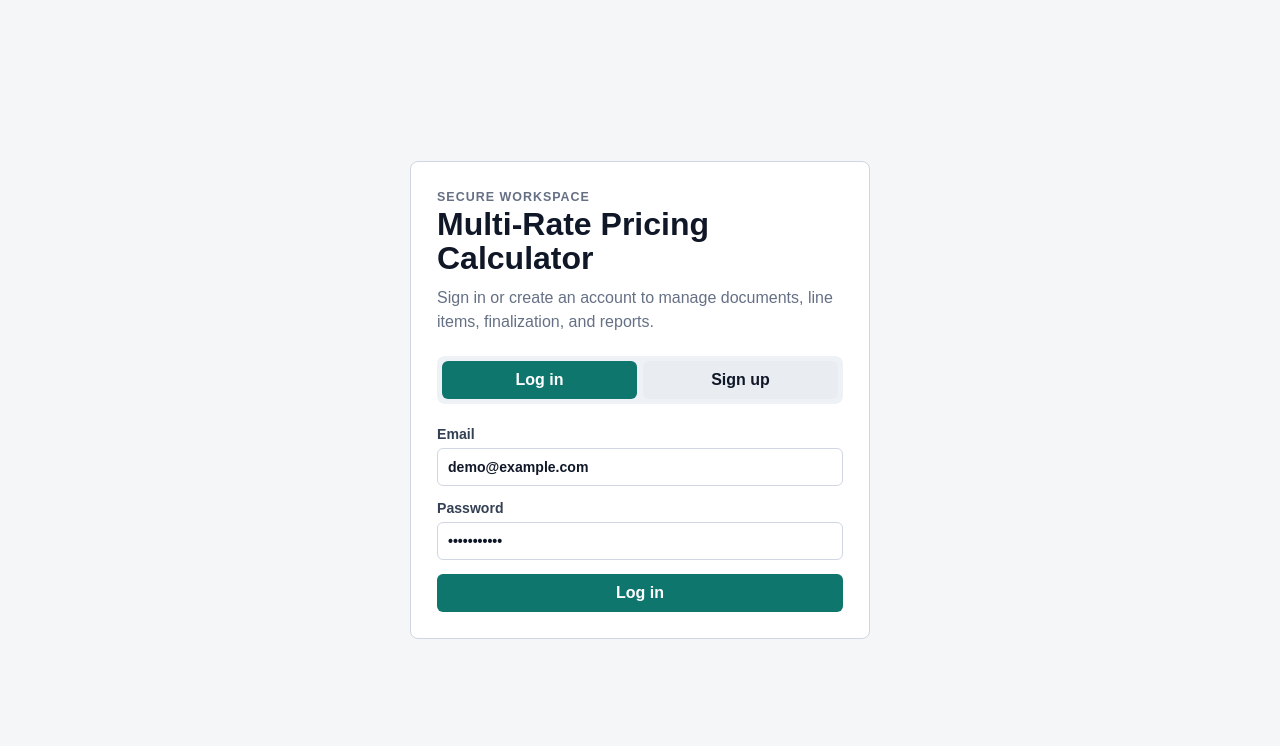
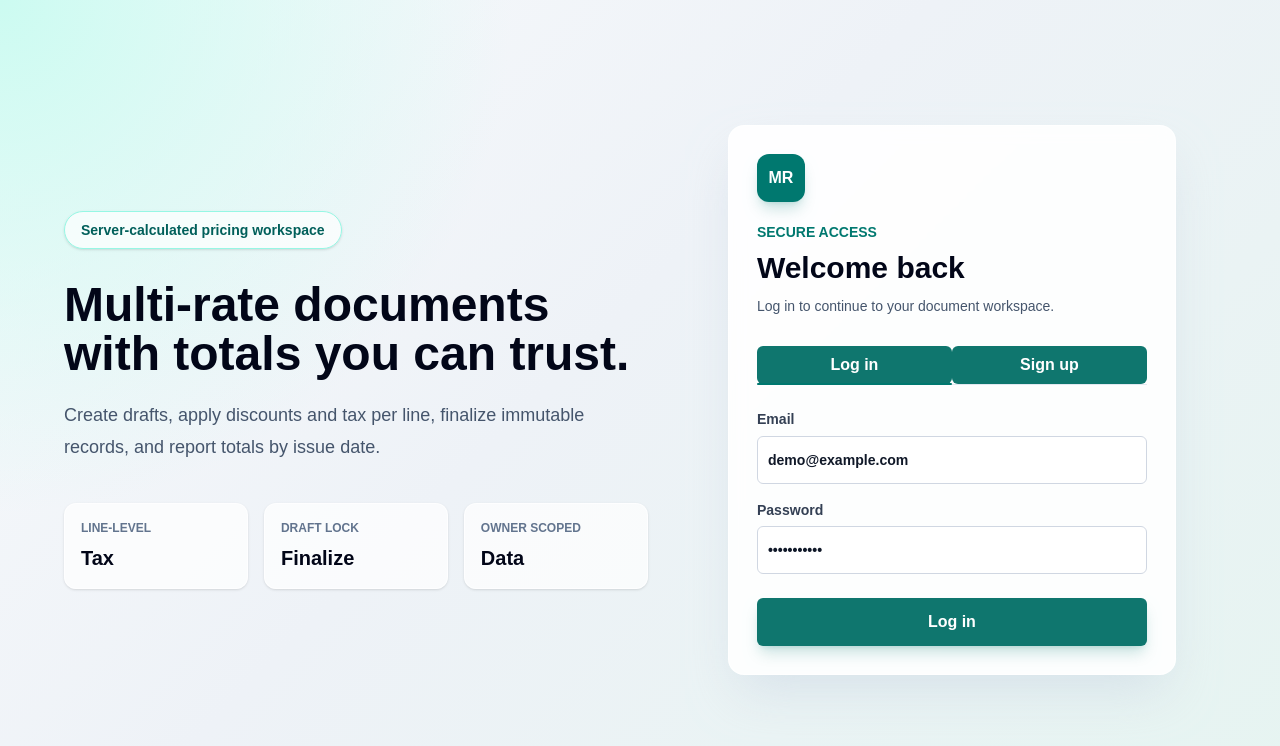
Before and after one commit to Akhenaten-Sama/crossval, a Next.js app: page /auth in a window 1280 px wide. Shown: the top 746 px of the page. Built offline with nearby package versions, Linux system fonts and the light colour scheme; no server answers.

Commit message:
Improve authentication experience

```diff
--- /dev/null
+++ b/app/account/page.tsx
@@ -0,0 +1,7 @@
+import AccountPage from "@/components/app/account-page";
+import { requirePageUser } from "@/lib/page-auth";
+
+export default async function AccountRoute() {
+  const user = await requirePageUser();
+  return <AccountPage email={user.email} />;
+}
--- /dev/null
+++ b/app/api/auth/change-password/route.ts
@@ -0,0 +1,33 @@
+import { NextRequest, NextResponse } from "next/server";
+import { z } from "zod";
+import { ApiError } from "@/lib/api";
+import { hashPassword, requireUser, verifyPassword } from "@/lib/auth";
+import { updateUserPassword } from "@/lib/repository";
+import { getZodMessage } from "@/lib/validation";
+
+const schema = z.object({
+  currentPassword: z.string().min(1, "currentPassword is required"),
+  newPassword: z.string().min(8, "newPassword must be at least 8 characters")
+});
+
+export async function POST(request: NextRequest) {
+  try {
+    const user = await requireUser();
+    const payload = schema.parse(await request.json());
+
+    if (!(await verifyPassword(payload.currentPassword, user.passwordHash))) {
+      return NextResponse.json({ error: "current password is incorrect" }, { status: 401 });
+    }
+
+    await updateUserPassword(user.id, await hashPassword(payload.newPassword));
+    return NextResponse.json({ ok: true });
+  } catch (error) {
+    if (error instanceof ApiError) {
+      return NextResponse.json({ error: error.message }, { status: error.status });
+    }
+    if (error instanceof Response) {
+      return NextResponse.json({ error: "Authentication required" }, { status: error.status });
+    }
+    return NextResponse.json({ error: getZodMessage(error) }, { status: 400 });
+  }
+}
--- /dev/null
+++ b/app/api/auth/logout/route.ts
@@ -0,0 +1,8 @@
+import { NextResponse } from "next/server";
+import { clearSessionCookie } from "@/lib/auth";
+
+export async function POST() {
+  const response = NextResponse.json({ ok: true });
+  clearSessionCookie(response);
+  return response;
+}
--- a/app/globals.css
+++ b/app/globals.css
@@ -1,3 +1,5 @@
+@import "tailwindcss";
+
 :root {
   --background: #f4f6f8;
   --foreground: #101828;
@@ -489,7 +491,7 @@ p {
   }
 
   .nav-list {
-    grid-template-columns: repeat(3, minmax(0, 1fr));
+    grid-template-columns: repeat(4, minmax(0, 1fr));
   }
 
   .content-grid,
--- /dev/null
+++ b/components/app/account-page.tsx
@@ -0,0 +1,78 @@
+"use client";
+
+import { FormEvent, useState } from "react";
+import { useRouter } from "next/navigation";
+import { callApi } from "./api-client";
+
+export default function AccountPage({ email }: { email: string }) {
+  const router = useRouter();
+  const [message, setMessage] = useState<string | null>(null);
+  const [error, setError] = useState<string | null>(null);
+
+  async function changePassword(event: FormEvent<HTMLFormElement>) {
+    event.preventDefault();
+    setMessage(null);
+    setError(null);
+
+    const form = new FormData(event.currentTarget);
+    try {
+      await callApi("/api/auth/change-password", {
+        method: "POST",
+        body: JSON.stringify({
+          currentPassword: form.get("currentPassword"),
+          newPassword: form.get("newPassword")
+        })
+      });
+      event.currentTarget.reset();
+      setMessage("Password updated.");
+    } catch (apiError) {
+      setError(apiError instanceof Error ? apiError.message : "Could not update password");
+    }
+  }
+
+  async function logout() {
+    await callApi("/api/auth/logout", { method: "POST" });
+    router.push("/auth");
+    router.refresh();
+  }
+
+  return (
+    <>
+      <header className="page-header">
+        <div>
+          <p className="eyebrow">Account</p>
+          <h1>Workspace security</h1>
+          <p>Manage your login credentials for this pricing workspace.</p>
+        </div>
+        <button type="button" className="secondary" onClick={logout}>
+          Log out
+        </button>
+      </header>
+
+      <section className="grid gap-5 lg:grid-cols-[minmax(0,1fr)_360px]">
+        <form className="panel form-grid content-panel" onSubmit={changePassword}>
+          <h2>Change password</h2>
+          {error ? <div className="message error">{error}</div> : null}
+          {message ? <div className="message success">{message}</div> : null}
+          <div className="field-row">
+            <label>
+              Current password
+              <input name="currentPassword" type="password" required />
+            </label>
+            <label>
+              New password
+              <input name="newPassword" type="password" minLength={8} required />
+            </label>
+          </div>
+          <button type="submit">Update password</button>
+        </form>
+
+        <aside className="panel">
+          <p className="eyebrow">Signed in as</p>
+          <h2 className="break-words">{email}</h2>
+          <p className="muted">Documents and reports are scoped to your user account through `userId`.</p>
+        </aside>
+      </section>
+    </>
+  );
+}
--- a/components/app/app-shell.tsx
+++ b/components/app/app-shell.tsx
@@ -7,7 +7,7 @@ export default function AppShell({ children }: Readonly<{ children: React.ReactN
   const pathname = usePathname();
 
   if (pathname === "/auth") {
-    return <main className="auth-frame">{children}</main>;
+    return <>{children}</>;
   }
 
   return (
@@ -21,6 +21,7 @@ export default function AppShell({ children }: Readonly<{ children: React.ReactN
           <Link href="/documents">Documents</Link>
           <Link href="/documents/new">New Document</Link>
           <Link href="/reports">Reports</Link>
+          <Link href="/account">Account</Link>
         </nav>
       </aside>
       <div className="main-frame">{children}</div>
--- a/components/app/auth-page.tsx
+++ b/components/app/auth-page.tsx
@@ -10,9 +10,11 @@ export default function AuthPage() {
   const [password, setPassword] = useState("password123");
   const [mode, setMode] = useState<"login" | "signup">("login");
   const [error, setError] = useState<string | null>(null);
+  const [loading, setLoading] = useState(false);
 
   async function submit() {
     setError(null);
+    setLoading(true);
     try {
       await callApi(`/api/auth/${mode}`, {
         method: "POST",
@@ -22,41 +24,112 @@ export default function AuthPage() {
       router.refresh();
     } catch (apiError) {
       setError(apiError instanceof Error ? apiError.message : "Authentication failed");
+    } finally {
+      setLoading(false);
     }
   }
 
   return (
-    <section className="auth-card">
-      <div>
-        <p className="eyebrow">Secure workspace</p>
-        <h1>Multi-Rate Pricing Calculator</h1>
-        <p>Sign in or create an account to manage documents, line items, finalization, and reports.</p>
+    <div className="min-h-screen w-full bg-[radial-gradient(circle_at_top_left,#ccfbf1,transparent_34%),linear-gradient(135deg,#f8fafc_0%,#eef2f7_45%,#e6f4f1_100%)] px-6 py-10 text-slate-950">
+      <div className="mx-auto grid min-h-[calc(100vh-5rem)] max-w-6xl items-center gap-10 lg:grid-cols-[1.05fr_0.95fr]">
+        <section className="hidden lg:block">
+          <div className="mb-8 inline-flex rounded-full border border-teal-200 bg-white/70 px-4 py-2 text-sm font-semibold text-teal-800 shadow-sm">
+            Server-calculated pricing workspace
+          </div>
+          <h1 className="max-w-2xl text-5xl font-black leading-[1.02] tracking-normal text-slate-950">
+            Multi-rate documents with totals you can trust.
+          </h1>
+          <p className="mt-5 max-w-xl text-lg leading-8 text-slate-600">
+            Create drafts, apply discounts and tax per line, finalize immutable records, and report totals by issue date.
+          </p>
+          <div className="mt-10 grid max-w-2xl grid-cols-3 gap-4">
+            <Metric label="Line-level" value="Tax" />
+            <Metric label="Draft lock" value="Finalize" />
+            <Metric label="Owner scoped" value="Data" />
+          </div>
+        </section>
+
+        <section className="mx-auto w-full max-w-md rounded-2xl border border-white/70 bg-white/90 p-7 shadow-2xl shadow-slate-300/60 backdrop-blur">
+          <div className="mb-7">
+            <div className="mb-5 flex h-12 w-12 items-center justify-center rounded-xl bg-teal-700 text-base font-black text-white shadow-lg shadow-teal-700/20">
+              MR
+            </div>
+            <p className="text-sm font-bold uppercase tracking-[0.18em] text-teal-700">Secure access</p>
+            <h2 className="mt-2 text-3xl font-black tracking-normal text-slate-950">{mode === "login" ? "Welcome back" : "Create your account"}</h2>
+            <p className="mt-2 text-sm leading-6 text-slate-600">
+              {mode === "login" ? "Log in to continue to your document workspace." : "Register to start creating customer pricing documents."}
+            </p>
           </div>
 
-      <div className="segmented">
-        <button type="button" className={mode === "login" ? undefined : "secondary"} onClick={() => setMode("login")}>
+          <div className="mb-6 grid grid-cols-2 border-b border-slate-200" role="tablist" aria-label="Authentication mode">
+            <button
+              type="button"
+              role="tab"
+              aria-selected={mode === "login"}
+              className={`relative min-h-11 bg-transparent text-sm font-extrabold transition hover:bg-transparent ${
+                mode === "login"
+                  ? "text-teal-800 after:absolute after:inset-x-0 after:bottom-[-1px] after:h-0.5 after:rounded-full after:bg-teal-700"
+                  : "text-slate-500 hover:text-slate-800"
+              }`}
+              onClick={() => setMode("login")}
+            >
               Log in
             </button>
-        <button type="button" className={mode === "signup" ? undefined : "secondary"} onClick={() => setMode("signup")}>
+            <button
+              type="button"
+              role="tab"
+              aria-selected={mode === "signup"}
+              className={`relative min-h-11 bg-transparent text-sm font-extrabold transition hover:bg-transparent ${
+                mode === "signup"
+                  ? "text-teal-800 after:absolute after:inset-x-0 after:bottom-[-1px] after:h-0.5 after:rounded-full after:bg-teal-700"
+                  : "text-slate-500 hover:text-slate-800"
+              }`}
+              onClick={() => setMode("signup")}
+            >
               Sign up
             </button>
           </div>
 
-      {error ? <div className="message error">{error}</div> : null}
+          {error ? <div className="mb-5 rounded-lg border border-red-200 bg-red-50 px-4 py-3 text-sm font-semibold text-red-700">{error}</div> : null}
 
-      <div className="form-grid">
-        <label>
+          <div className="grid gap-4">
+            <label className="grid gap-2 text-sm font-bold text-slate-700">
               Email
-          <input value={email} onChange={(event) => setEmail(event.target.value)} />
+              <input
+                className="h-12 rounded-lg border border-slate-300 bg-white px-4 text-slate-950 outline-none transition focus:border-teal-600 focus:ring-4 focus:ring-teal-100"
+                value={email}
+                onChange={(event) => setEmail(event.target.value)}
+              />
             </label>
-        <label>
+            <label className="grid gap-2 text-sm font-bold text-slate-700">
               Password
-          <input type="password" value={password} onChange={(event) => setPassword(event.target.value)} />
+              <input
+                className="h-12 rounded-lg border border-slate-300 bg-white px-4 text-slate-950 outline-none transition focus:border-teal-600 focus:ring-4 focus:ring-teal-100"
+                type="password"
+                value={password}
+                onChange={(event) => setPassword(event.target.value)}
+              />
             </label>
-        <button type="button" onClick={submit}>
-          {mode === "login" ? "Log in" : "Create account"}
+            <button
+              type="button"
+              className="mt-2 h-12 rounded-lg bg-teal-700 text-sm font-black text-white shadow-lg shadow-teal-700/20 transition hover:bg-teal-800 disabled:opacity-60"
+              onClick={submit}
+              disabled={loading}
+            >
+              {loading ? "Please wait..." : mode === "login" ? "Log in" : "Create account"}
             </button>
           </div>
         </section>
+      </div>
+    </div>
   );
 }
+
+function Metric({ label, value }: { label: string; value: string }) {
+  return (
+    <div className="rounded-xl border border-white/70 bg-white/70 p-4 shadow-sm">
+      <p className="text-xs font-bold uppercase tracking-[0.14em] text-slate-500">{label}</p>
+      <strong className="mt-2 block text-xl font-black text-slate-950">{value}</strong>
+    </div>
+  );
+}
--- a/lib/auth.ts
+++ b/lib/auth.ts
@@ -85,6 +85,16 @@ export function setSessionCookie(response: NextResponse, userId: string): void {
   });
 }
 
+export function clearSessionCookie(response: NextResponse): void {
+  response.cookies.set(cookieName, "", {
+    httpOnly: true,
+    sameSite: "lax",
+    secure: process.env.NODE_ENV === "production",
+    path: "/",
+    maxAge: 0
+  });
+}
+
 async function pbkdf2(password: string, salt: string): Promise<string> {
   return new Promise((resolve, reject) => {
     crypto.pbkdf2(password, salt, 120000, 32, "sha256", (error, derivedKey) => {
--- a/lib/repository.ts
+++ b/lib/repository.ts
@@ -47,6 +47,25 @@ export async function createUser(user: UserRecord): Promise<UserRecord> {
   db.users.push(user);
   await writeDb(db);
   return user;
+}
+
+export async function updateUserPassword(userId: string, passwordHash: string): Promise<void> {
+  if (isMongoConfigured()) {
+    const { users } = await collections();
+    const result = await users.updateOne({ id: userId }, { $set: { passwordHash } });
+    if (result.matchedCount === 0) {
+      throw new ApiError("user not found", 404);
+    }
+    return;
+  }
+
+  const db = await readDb();
+  const user = db.users.find((candidate) => candidate.id === userId);
+  if (!user) {
+    throw new ApiError("user not found", 404);
+  }
+  user.passwordHash = passwordHash;
+  await writeDb(db);
 }
 
 export async function listDocumentsByUser(userId: string): Promise<DocumentRecord[]> {
--- a/package.json
+++ b/package.json
@@ -3,8 +3,8 @@
   "version": "1.0.0",
   "private": true,
   "scripts": {
-    "dev": "next dev",
-    "build": "next build",
+    "dev": "next dev --webpack",
+    "build": "next build --webpack",
     "start": "next start",
     "lint": "eslint .",
     "test": "vitest run",
@@ -12,10 +12,12 @@
     "db:migrate": "tsx scripts/migrate.ts"
   },
   "dependencies": {
+    "@tailwindcss/postcss": "^4.3.3",
     "mongodb": "^7.5.0",
     "next": "^16.3.0",
     "react": "^19.2.8",
     "react-dom": "^19.2.8",
+    "tailwindcss": "^4.3.3",
     "zod": "3.25.76"
   },
   "devDependencies": {
--- /dev/null
+++ b/postcss.config.mjs
@@ -0,0 +1,7 @@
+const config = {
+  plugins: {
+    "@tailwindcss/postcss": {}
+  }
+};
+
+export default config;
```
Also changed, not shown: 2 other files (tests, documents, lock files or other folders). Lines whose indentation alone changed are shown as unchanged.
